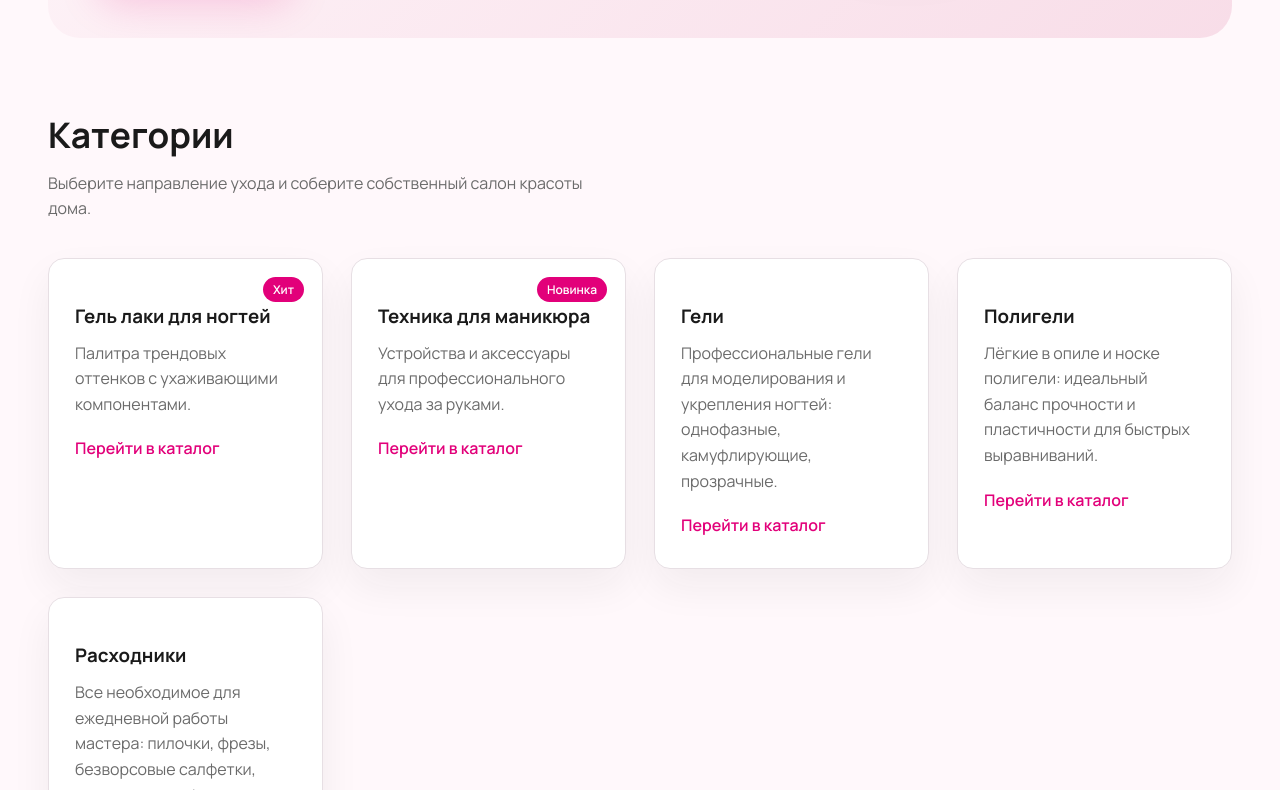
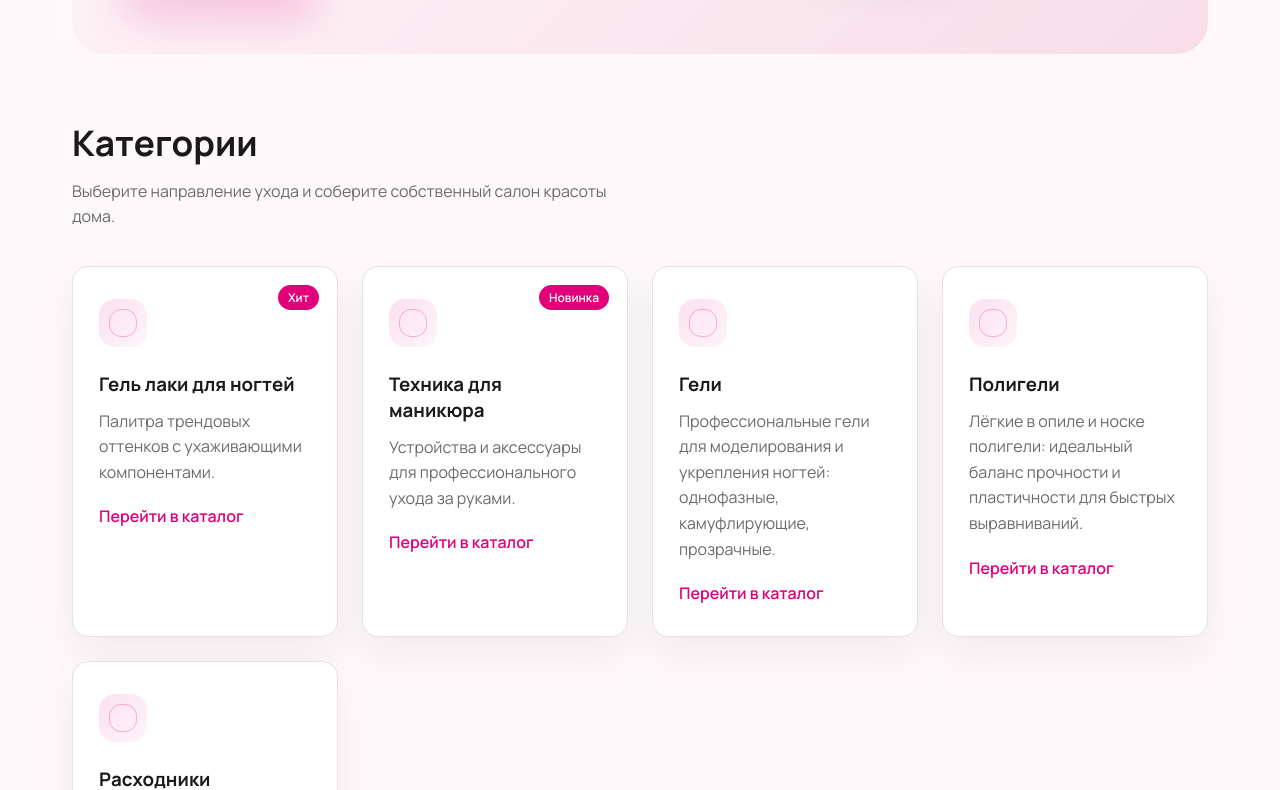
Before and after one commit to MarkysLeet/avenue, a Next.js app: page / in a window 1280 px wide. Shown: the part 610-1400 px from the top of the page. Built offline with nearby package versions, Linux system fonts and the light colour scheme.

Commit message:
Center layout container and tighten category grid

```diff
--- a/components/CategoryGrid.js
+++ b/components/CategoryGrid.js
@@ -10,6 +10,7 @@ const CategoryGrid = ({ categories }) => {
         return (
           <Link key={category.id || category.slug} href={href} className={styles.card}>
             {category.badge ? <span className={styles.badge}>{category.badge}</span> : null}
+            <span className={styles.icon} aria-hidden="true" />
             <h3>{category.name}</h3>
             <p>{category.description}</p>
             <span className={styles.cta}>Перейти в каталог</span>
--- a/components/Layout.js
+++ b/components/Layout.js
@@ -14,7 +14,9 @@ const Layout = ({ children, title = 'Avenue Beauty — косметика и у
         />
       </Head>
       <Header />
-      <main className={styles.main}>{children}</main>
+      <main className={styles.main}>
+        <div className={styles.container}>{children}</div>
+      </main>
       <Footer />
     </div>
   );
--- a/styles/CategoryGrid.module.css
+++ b/styles/CategoryGrid.module.css
@@ -1,7 +1,7 @@
 .grid {
   display: grid;
-  grid-template-columns: repeat(auto-fit, minmax(220px, 1fr));
-  gap: 28px;
+  grid-template-columns: repeat(auto-fit, minmax(260px, 1fr));
+  gap: 24px;
 }
 
 .card {
@@ -22,6 +22,25 @@
   border-color: var(--color-primary);
   box-shadow: var(--shadow-hover);
   transform: translateY(-6px);
+}
+
+.icon {
+  width: 48px;
+  height: 48px;
+  border-radius: 16px;
+  background: linear-gradient(135deg, rgba(226, 0, 122, 0.12), rgba(226, 0, 122, 0.04));
+  display: inline-flex;
+  align-items: center;
+  justify-content: center;
+  position: relative;
+}
+
+.icon::after {
+  content: '';
+  position: absolute;
+  inset: 10px;
+  border-radius: 12px;
+  border: 1px solid rgba(226, 0, 122, 0.28);
 }
 
 .card h3 {
--- a/styles/Home.module.css
+++ b/styles/Home.module.css
@@ -1,5 +1,5 @@
 .section {
-  margin-top: 72px;
+  margin-top: 64px;
 }
 
 .sectionHeader {
@@ -154,6 +154,10 @@
 }
 
 @media (max-width: 900px) {
+  .section {
+    margin-top: 40px;
+  }
+
   .softSection,
   .whySection,
   .promoSection {
--- a/styles/Layout.module.css
+++ b/styles/Layout.module.css
@@ -7,11 +7,23 @@
 
 .main {
   flex: 1;
-  padding: 48px;
+  padding: 64px 0;
+}
+
+.container {
+  width: 100%;
+  max-width: 1200px;
+  margin: 0 auto;
+  padding: 0 32px;
+  box-sizing: border-box;
 }
 
 @media (max-width: 768px) {
   .main {
-    padding: 32px 16px;
+    padding: 40px 0;
+  }
+
+  .container {
+    padding: 0 20px;
   }
 }
```
